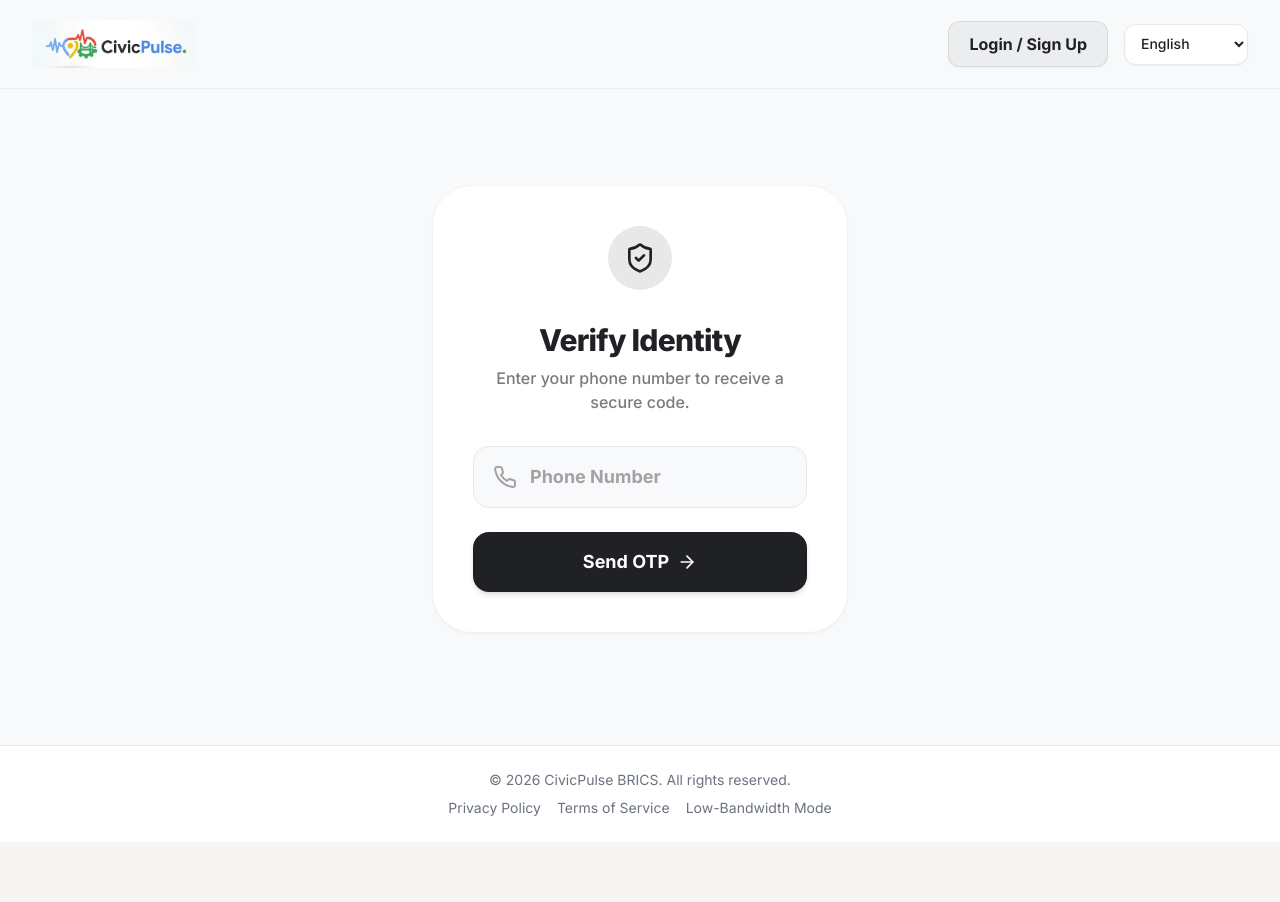
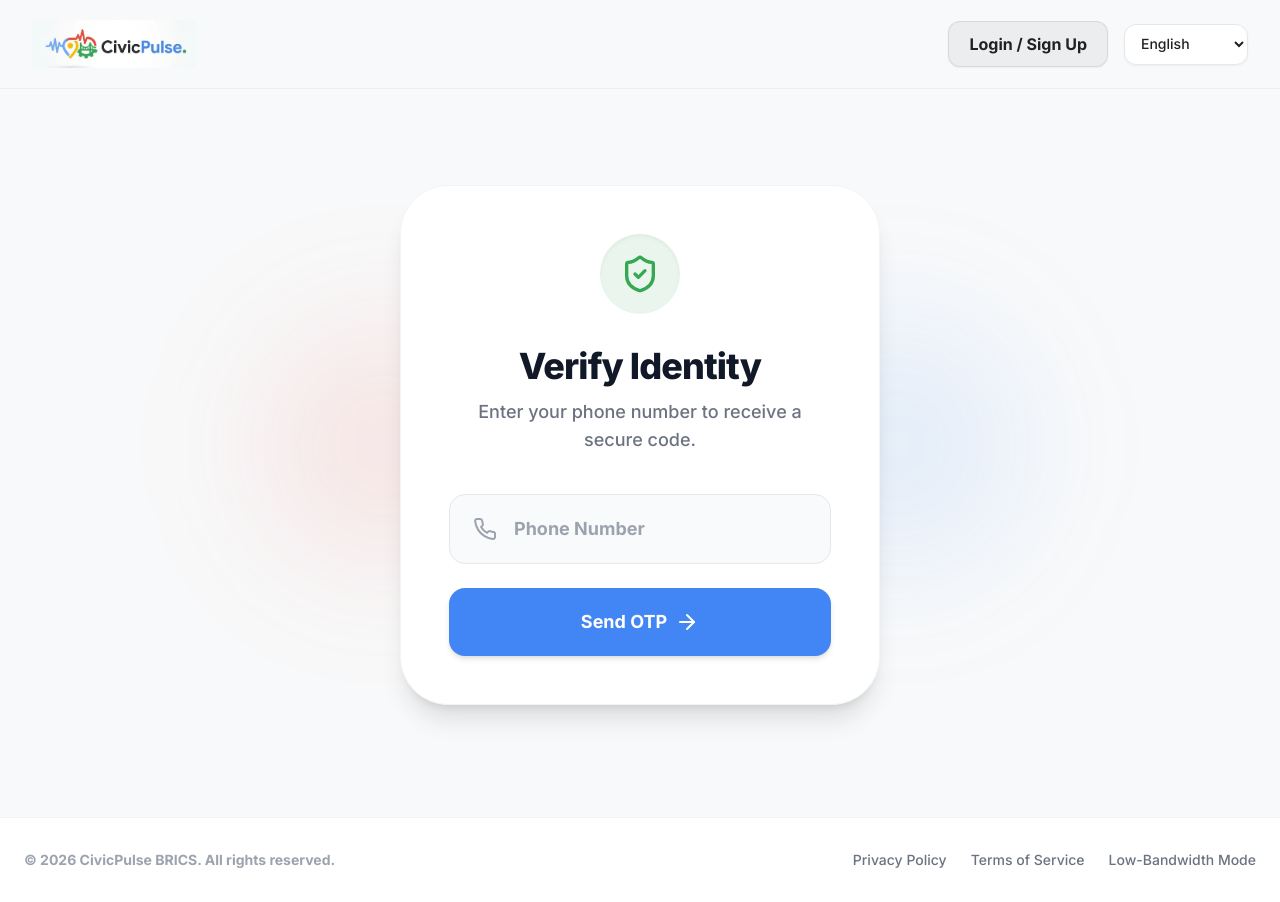
Before and after one commit to prushidhar/CivicPulse, a Next.js app in the folder citizen-dashboard/: page /login in a window 1280 px wide. Before the commit the page ends 842 px from the top, so only its background shows below. Built offline with nearby package versions, Linux system fonts and the light colour scheme.

Commit message:
style: final UI polish for citizen login, global footer, and report inputs to ensure consistent Google branding across every single page

```diff
--- a/citizen-dashboard/src/app/login/page.tsx
+++ b/citizen-dashboard/src/app/login/page.tsx
@@ -66,19 +66,22 @@ export default function LoginPage() {
   };
 
   return (
-    <div className="max-w-md mx-auto mt-16 px-4 mb-20">
-      <div className="bg-surface p-8 sm:p-10 rounded-[2.5rem] shadow-sm border border-gray-100 animate-in fade-in slide-in-from-bottom-4">
+    <div className="max-w-lg mx-auto mt-16 px-4 mb-20 relative">
+      <div className="absolute top-1/2 right-0 w-64 h-64 bg-[#4285F4]/10 rounded-full blur-3xl -translate-y-1/2 translate-x-1/2"></div>
+      <div className="absolute top-1/2 left-0 w-64 h-64 bg-[#EA4335]/10 rounded-full blur-3xl -translate-y-1/2 -translate-x-1/2"></div>
+
+      <div className="bg-white p-8 sm:p-12 rounded-[3rem] shadow-xl border border-gray-100 animate-in fade-in slide-in-from-bottom-4 relative z-10">
 
         <div className="flex justify-center mb-8">
-          <div className="w-16 h-16 bg-primary/10 text-primary rounded-full flex items-center justify-center">
-            <ShieldCheck className="w-8 h-8" />
+          <div className="w-20 h-20 bg-[#34A853]/10 text-[#34A853] rounded-full flex items-center justify-center shadow-inner">
+            <ShieldCheck className="w-10 h-10" />
           </div>
         </div>
 
-        <h1 className="text-3xl font-extrabold text-primary text-center tracking-tight mb-2">
+        <h1 className="text-4xl font-extrabold text-gray-900 text-center tracking-tight mb-3">
           Verify Identity
         </h1>
-        <p className="text-primary/60 text-center font-medium mb-8">
+        <p className="text-gray-500 text-center font-medium mb-10 text-lg">
           {step === 1 && "Enter your phone number to receive a secure code."}
           {step === 2 && `We sent a code to ${phone}. Enter it below.`}
           {step === 3 && "Almost done! What should we call you?"}
@@ -92,24 +95,24 @@ export default function LoginPage() {
 
         {step === 1 && (
           <form onSubmit={handleSendOtp} className="space-y-6">
-            <div className="relative">
-              <Phone className="absolute left-5 top-1/2 -translate-y-1/2 w-6 h-6 text-primary/40" />
+            <div className="relative group">
+              <Phone className="absolute left-6 top-1/2 -translate-y-1/2 w-6 h-6 text-gray-400 group-focus-within:text-[#4285F4] transition-colors" />
               <input
                 type="tel"
                 value={phone}
                 onChange={(e) => setPhone(e.target.value)}
                 placeholder="Phone Number"
-                className="w-full pl-14 pr-6 py-4 bg-background border border-gray-200 rounded-2xl outline-none focus:ring-2 focus:ring-primary/20 text-primary font-bold text-lg placeholder:text-primary/40 transition"
+                className="w-full pl-16 pr-6 py-5 bg-gray-50 border border-gray-200 rounded-2xl outline-none focus:bg-white focus:border-[#4285F4] focus:ring-4 focus:ring-[#4285F4]/10 text-gray-900 font-bold text-lg placeholder:text-gray-400 transition-all"
                 required
               />
             </div>
             <button
               type="submit"
               disabled={loading}
-              className="w-full py-4 bg-primary text-white rounded-2xl font-bold text-lg hover:bg-primary/90 transition shadow-md flex items-center justify-center gap-2"
+              className="w-full py-5 bg-[#4285F4] text-white rounded-2xl font-bold text-lg hover:bg-[#4285F4]/90 transition-all shadow-md hover:shadow-lg flex items-center justify-center gap-2"
             >
               {loading ? <Loader2 className="w-6 h-6 animate-spin" /> : (
-                <>Send OTP <ArrowRight className="w-5 h-5" /></>
+                <>Send OTP <ArrowRight className="w-6 h-6" /></>
               )}
             </button>
           </form>
--- a/citizen-dashboard/src/app/report/page.tsx
+++ b/citizen-dashboard/src/app/report/page.tsx
@@ -268,41 +268,43 @@ export default function ReportPage() {
       </div>
     );
   }
+  return (
+    <div className="max-w-4xl mx-auto mt-8 space-y-12 mb-20 relative">
+      <div className="absolute top-0 right-0 w-64 h-64 bg-[#4285F4]/5 rounded-full blur-3xl -translate-y-1/2"></div>
 
-  return (
-    <div className="max-w-3xl mx-auto mt-8 space-y-10 mb-20">
-      <div className="space-y-4">
-        <h1 className="text-4xl font-extrabold text-primary tracking-tight">{t("reportTitle")}</h1>
-        <p className="text-xl text-primary/60 font-medium">{t("reportDesc")}</p>
+      <div className="space-y-4 text-center">
+        <h1 className="text-4xl md:text-5xl font-extrabold text-gray-900 tracking-tight">{t("reportTitle")}</h1>
+        <p className="text-xl text-gray-500 font-medium">{t("reportDesc")}</p>
       </div>
 
-      <form onSubmit={handleSubmit} className="space-y-10">
+      <form onSubmit={handleSubmit} className="space-y-10 relative z-10">
 
         {/* Input Modes */}
-        <div className="bg-surface p-8 sm:p-10 rounded-[2.5rem] shadow-sm border border-gray-100 space-y-6">
-          <label className="block text-lg font-bold text-primary">{t("describeIssue")}</label>
-          <div className="grid grid-cols-1 md:grid-cols-2 gap-6">
+        <div className="bg-white p-8 sm:p-12 rounded-[3rem] shadow-xl border border-gray-100 space-y-6">
+          <label className="block text-xl font-extrabold text-gray-900">{t("describeIssue")}</label>
+          <div className="grid grid-cols-1 md:grid-cols-2 gap-8">
             <textarea
               value={text}
               onChange={(e) => setText(e.target.value)}
-              className="w-full p-6 bg-background border-none rounded-[2rem] resize-none focus:ring-2 focus:ring-primary/20 outline-none h-40 text-primary font-medium placeholder:text-primary/40"
+              className="w-full p-8 bg-gray-50 border border-gray-200 rounded-[2.5rem] resize-none focus:bg-white focus:border-[#4285F4] focus:ring-4 focus:ring-[#4285F4]/10 outline-none h-48 text-gray-900 font-medium placeholder:text-gray-400 transition-all text-lg"
               placeholder={t("describePlaceholder")}
             ></textarea>
-            <div className="flex flex-col gap-4 h-40">
+
+            <div className="flex flex-col gap-5 h-48">
               <div
                 onClick={toggleRecording}
-                className={`flex-1 rounded-[2rem] flex items-center justify-center gap-3 cursor-pointer transition border ${recording ? 'border-secondary bg-secondary/5 text-secondary' : audioBlob ? 'border-success bg-success/5 text-success' : 'border-gray-200 bg-surface hover:bg-background text-primary/60'}`}
+                className={`flex-1 rounded-[2rem] flex items-center justify-center gap-3 cursor-pointer transition-all border-2 shadow-sm hover:shadow-md ${recording ? 'border-[#EA4335] bg-[#EA4335]/5 text-[#EA4335]' : audioBlob ? 'border-[#34A853] bg-[#34A853]/5 text-[#34A853]' : 'border-gray-200 bg-white hover:border-[#4285F4] hover:bg-gray-50 text-gray-600'}`}
               >
                 {recording ? (
-                  <Square className="w-6 h-6 text-secondary fill-secondary animate-pulse" />
+                  <Square className="w-6 h-6 text-[#EA4335] fill-[#EA4335] animate-pulse" />
                 ) : (
-                  <Mic className={`w-6 h-6 ${audioBlob ? 'text-success' : 'text-primary/40'}`} />
+                  <Mic className={`w-7 h-7 ${audioBlob ? 'text-[#34A853]' : 'text-gray-400'}`} />
                 )}
-                <span className="font-bold">
+                <span className="font-bold text-lg tracking-wide">
                   {recording ? "Recording..." : audioBlob ? "Recorded!" : t("tapRecord")}
                 </span>
               </div>
-              <label className={`flex-1 rounded-[2rem] flex items-center justify-center gap-3 cursor-pointer transition border ${uploadedFile ? 'border-primary bg-primary/5 text-primary' : 'border-gray-200 bg-surface hover:bg-background text-primary/60'}`}>
+              <label className={`flex-1 rounded-[2rem] flex items-center justify-center gap-3 cursor-pointer transition-all border-2 shadow-sm hover:shadow-md ${uploadedFile ? 'border-[#4285F4] bg-[#4285F4]/5 text-[#4285F4]' : 'border-gray-200 bg-white hover:border-[#4285F4] hover:bg-gray-50 text-gray-600'}`}>
                 <input
                   type="file"
                   className="hidden"
@@ -313,7 +315,7 @@ export default function ReportPage() {
                     }
                   }}
                 />
-                <span className="font-bold truncate px-4">
+                <span className="font-bold truncate px-4 text-lg tracking-wide">
                   {uploadedFile ? uploadedFile.name : t("orUpload")}
                 </span>
               </label>
--- a/citizen-dashboard/src/components/Footer.tsx
+++ b/citizen-dashboard/src/components/Footer.tsx
@@ -7,13 +7,13 @@ export default function Footer() {
   const { t } = useLanguage();
 
   return (
-    <footer className="bg-white mt-auto border-t">
-      <div className="max-w-7xl mx-auto px-4 py-6 text-center text-sm text-gray-500">
-        <p>&copy; 2026 {t("title")}. {t("rights")}</p>
-        <div className="mt-2 space-x-4">
-          <a href="#" className="hover:text-primary">{t("privacyPolicy")}</a>
-          <a href="#" className="hover:text-primary">{t("terms")}</a>
-          <a href="#" className="hover:text-primary">{t("lowBandwidth")}</a>
+    <footer className="bg-white border-t border-gray-100 mt-auto">
+      <div className="max-w-7xl mx-auto px-6 py-8 flex flex-col md:flex-row justify-between items-center gap-4">
+        <p className="text-sm font-bold text-gray-400">&copy; 2026 {t("title")}. {t("rights")}</p>
+        <div className="flex space-x-6 text-sm font-medium text-gray-500">
+          <a href="#" className="hover:text-[#4285F4] transition-colors">{t("privacyPolicy")}</a>
+          <a href="#" className="hover:text-[#4285F4] transition-colors">{t("terms")}</a>
+          <a href="#" className="hover:text-[#4285F4] transition-colors">{t("lowBandwidth")}</a>
         </div>
       </div>
     </footer>
```
